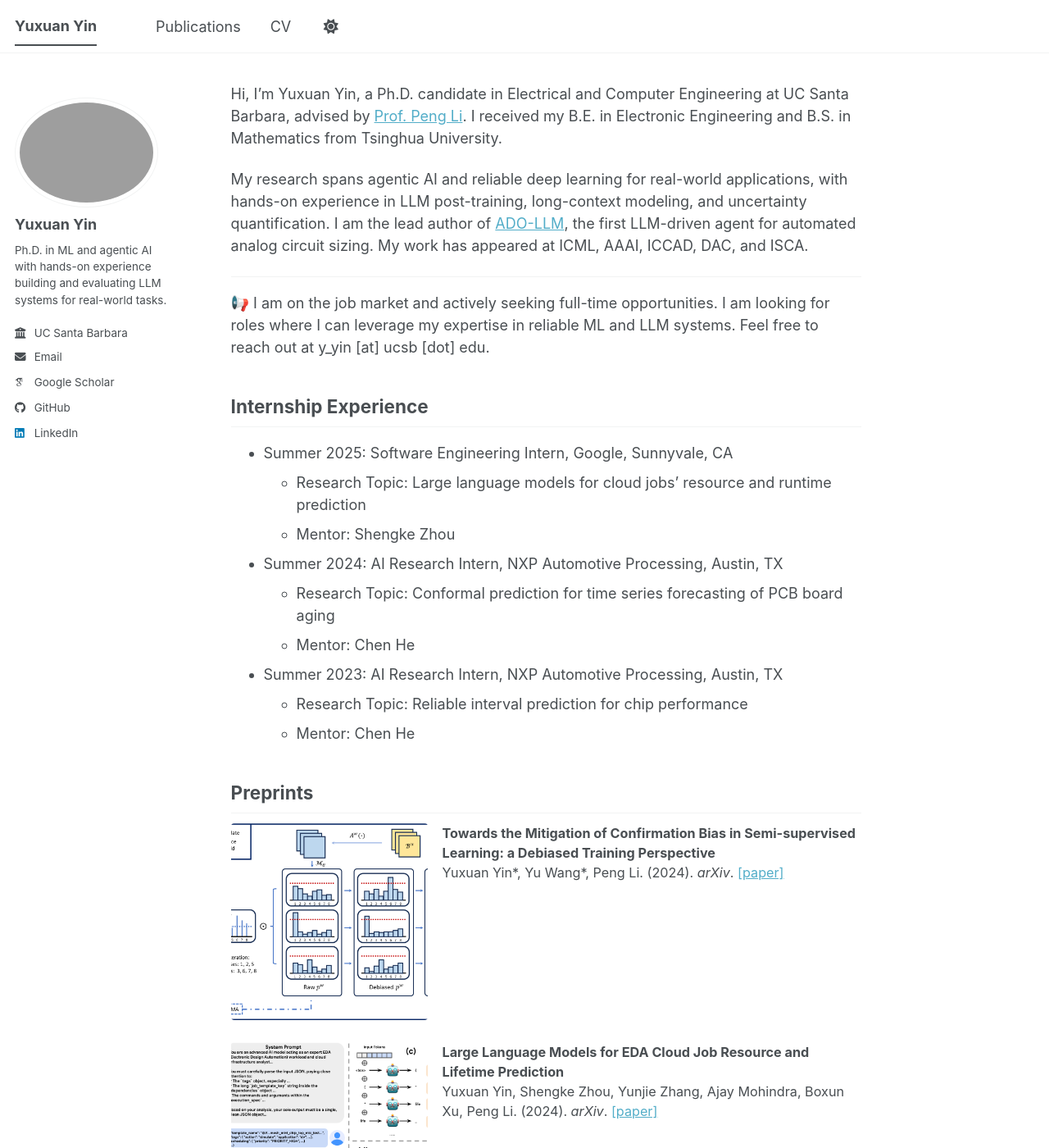
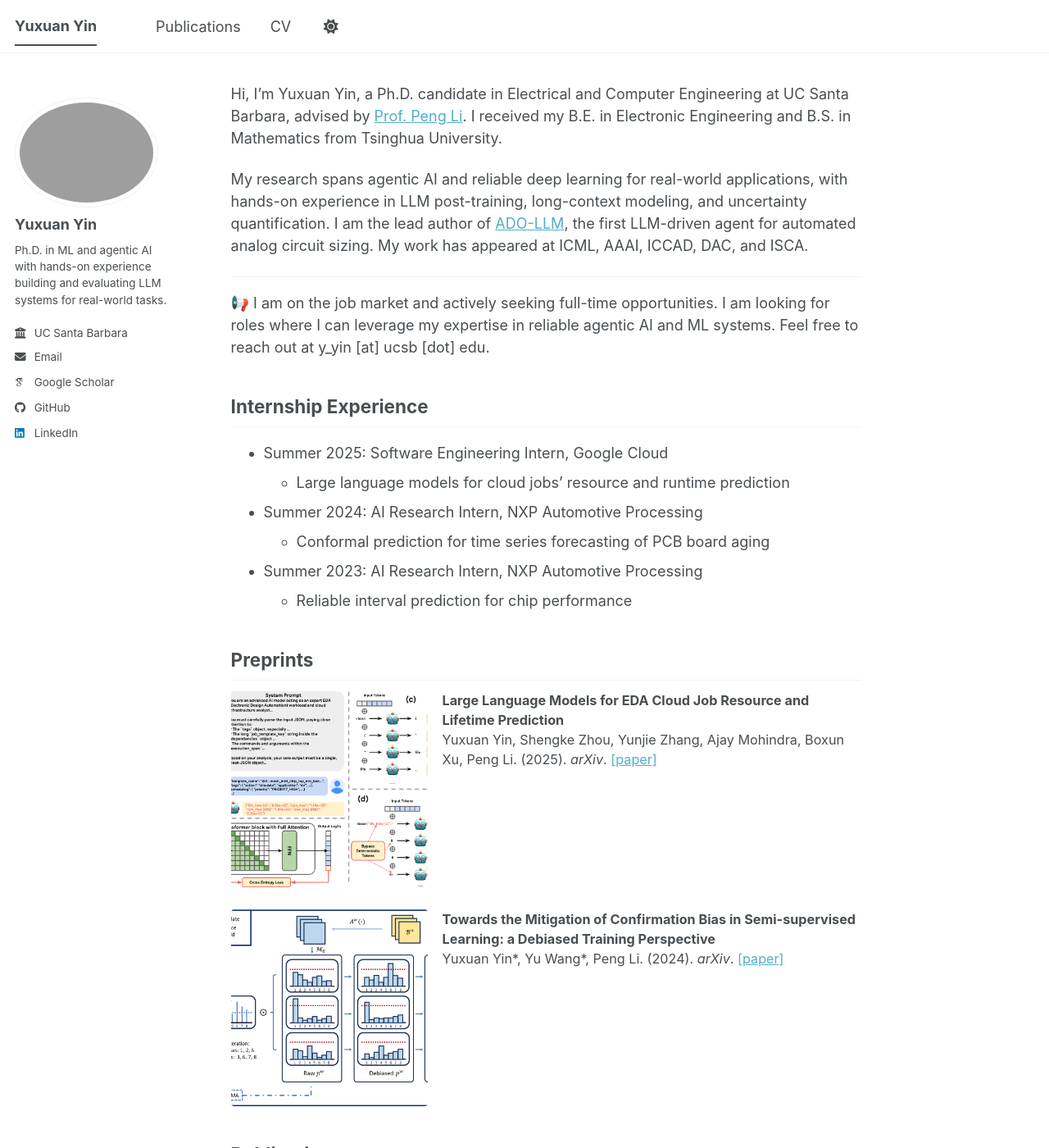
Before and after one commit to reminiscenty/reminiscenty.github.io, a Jekyll site: the page built from _pages/about.md, in a window 1280 px wide and 1400 px high. Shown: the whole window at 82% size. Built offline with Jekyll 4.4.1, drawn with Linux system fonts in a browser that asks for light colours; some web fonts are replaced; a script bundle is joined from its source files by our own code; library files that are not in the unit come from our copies.

Commit message:
update about, cv, pub

```diff
--- a/_pages/about.md
+++ b/_pages/about.md
@@ -15,21 +15,18 @@ Hi, I'm Yuxuan Yin, a Ph.D. candidate in Electrical and Computer Engineering at
 My research spans agentic AI and reliable deep learning for real-world applications, with hands-on experience in LLM post-training, long-context modeling, and uncertainty quantification. I am the lead author of [ADO-LLM](https://dl.acm.org/doi/abs/10.1145/3676536.3676816), the first LLM-driven agent for automated analog circuit sizing. My work has appeared at ICML, AAAI, ICCAD, DAC, and ISCA.
 
 ---
-📢 I am on the job market and actively seeking full-time opportunities. I am looking for roles where I can leverage my expertise in reliable ML and LLM systems. Feel free to reach out at y_yin [at] ucsb [dot] edu.
+📢 I am on the job market and actively seeking full-time opportunities. I am looking for roles where I can leverage my expertise in reliable agentic AI and ML systems. Feel free to reach out at y_yin [at] ucsb [dot] edu.
 
 
 ## Internship Experience
-* Summer 2025: Software Engineering Intern, Google, Sunnyvale, CA
-  * Research Topic: Large language models for cloud jobs' resource and runtime prediction
-  * Mentor: Shengke Zhou
+* Summer 2025: Software Engineering Intern, Google Cloud
+  * Large language models for cloud jobs' resource and runtime prediction
 
-* Summer 2024: AI Research Intern, NXP Automotive Processing, Austin, TX
-  * Research Topic: Conformal prediction for time series forecasting of PCB board aging
-  * Mentor: Chen He
+* Summer 2024: AI Research Intern, NXP Automotive Processing
+  * Conformal prediction for time series forecasting of PCB board aging
 
-* Summer 2023: AI Research Intern, NXP Automotive Processing, Austin, TX
-  * Research Topic: Reliable interval prediction for chip performance
-  * Mentor: Chen He
+* Summer 2023: AI Research Intern, NXP Automotive Processing
+  * Reliable interval prediction for chip performance
 
 
 ## Preprints
--- a/_pages/publications.html
+++ b/_pages/publications.html
@@ -1,6 +1,6 @@
 ---
 layout: archive
-title: "Publications"
+<!-- title: "Publications" -->
 permalink: /publications/
 author_profile: true
 ---
```
Also changed, not shown: _pages/cv-json.md (+1 -1 lines), _publications/2024-arxiv-llm-cloud-jobs.md (+2 -2 lines).
